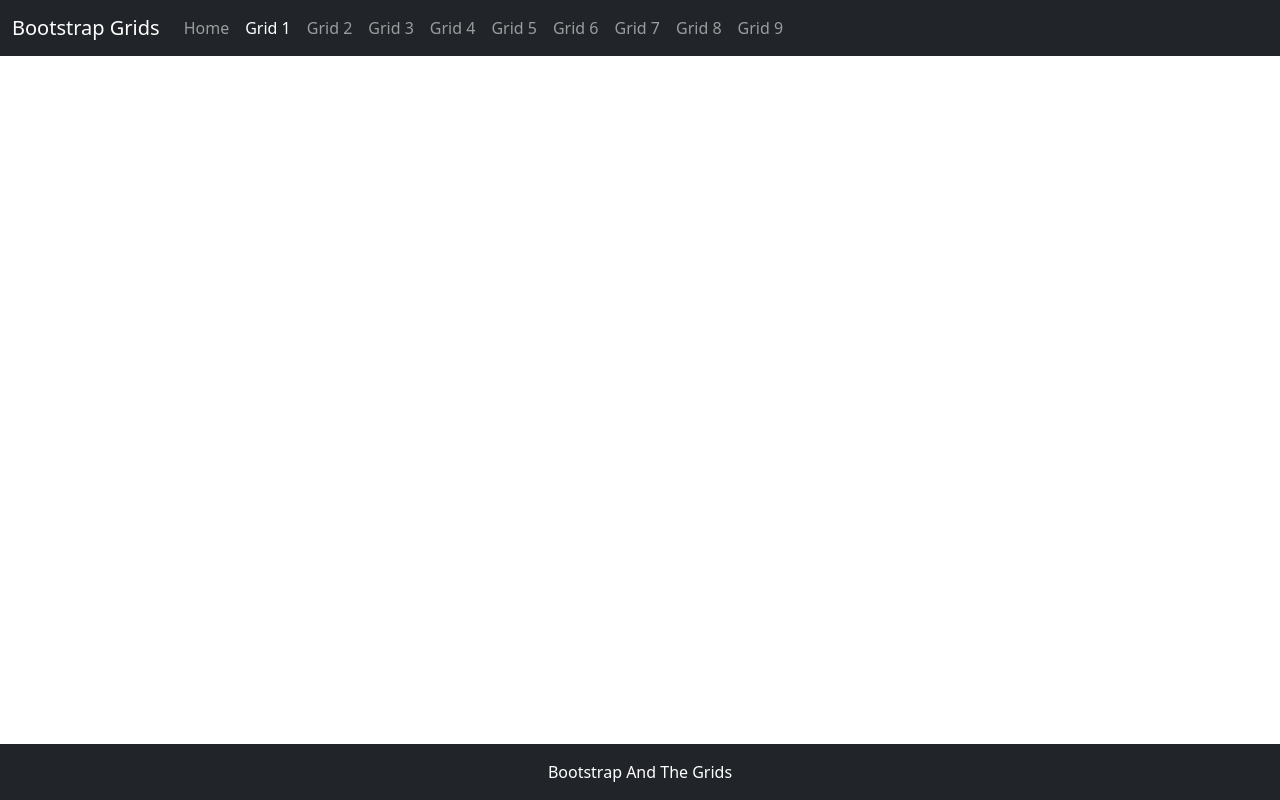
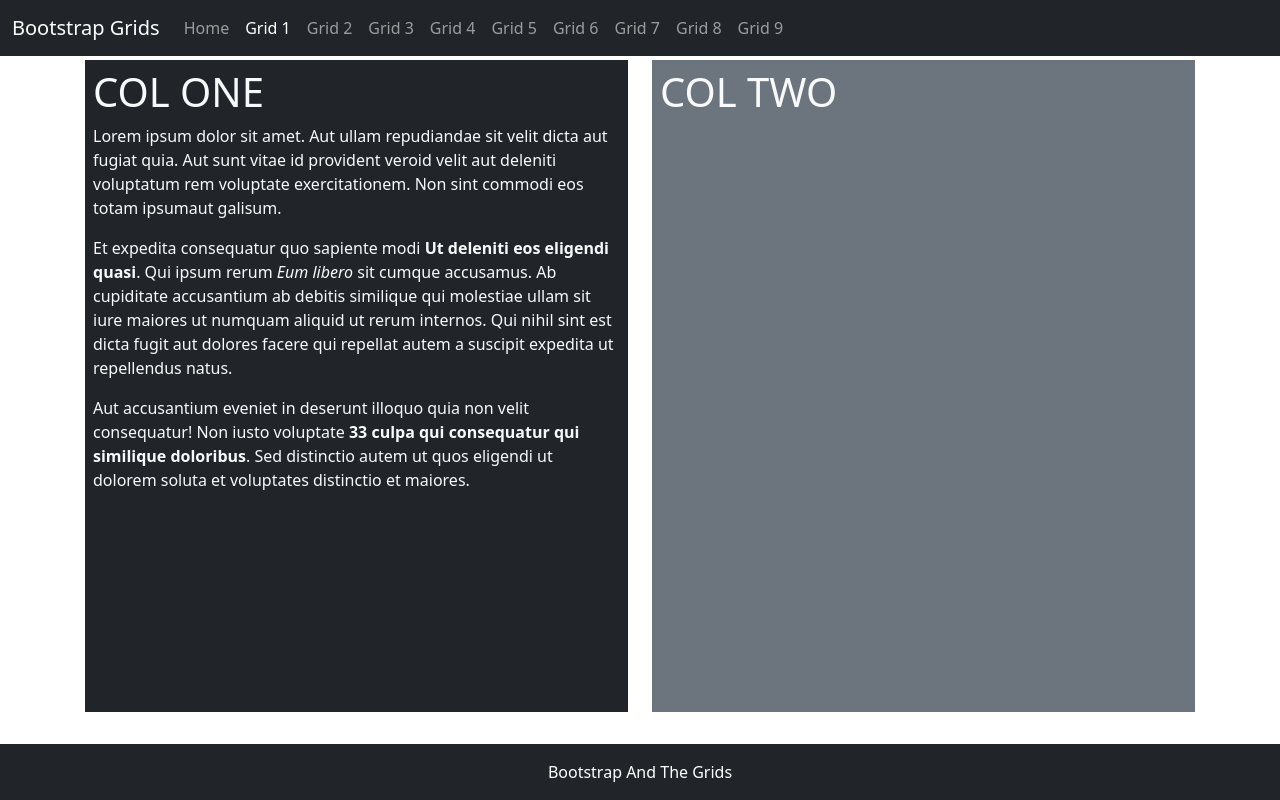
Before and after one commit to denise626/BootstrapAndTheGrids, a plain HTML site: page Grid1.html in a window 1280 px wide. Drawn offline with nearby package versions, Linux system fonts and the light colour scheme.

Commit message:
added columns
Added two columns to Grid 1

```diff
--- a/Grid1.html
+++ b/Grid1.html
@@ -62,9 +62,24 @@
 </nav>
 
     <main class="flex-shrink-0">
-       <div class="container">
+       <div class="container h-100 minHeight">
+           <div class="row row-cols-1 row-cols-md-2 gy-2 h-100">
+               <div class="col">
+                    <div class="bg-dark text-light h-100 p-2">
+                        <h1>COL ONE</h1>
+                        <p>Lorem ipsum dolor sit amet. Aut ullam repudiandae sit velit dicta aut fugiat quia. Aut sunt vitae id provident veroid velit aut deleniti voluptatum rem voluptate exercitationem. Non sint commodi eos totam ipsumaut galisum. </p><p>Et expedita consequatur quo sapiente modi <strong>Ut deleniti eos eligendi quasi</strong>. Qui ipsum rerum <em>Eum libero</em> sit cumque accusamus. Ab cupiditate accusantium ab debitis similique qui molestiae ullam sit iure maiores ut numquam aliquid ut rerum internos. Qui nihil sint est dicta fugit aut dolores facere qui repellat autem a suscipit expedita ut repellendus natus. </p><p>Aut accusantium eveniet in deserunt illoquo quia non velit consequatur! Non iusto voluptate <strong>33 culpa qui consequatur  qui similique doloribus</strong>. Sed distinctio autem ut quos eligendi ut dolorem soluta et voluptates distinctio et maiores. </p>
 
-       </div>
+                    </div>
+                </div>
+                <div class="col">
+                    <div class="bg-secondary text-light h-100 p-2">
+                        <h1>COL TWO</h1>
+                    </div>
+                </div>
+            </div>
+        </div>
+
+
     </main>
     <footer class="footer mt-auto py-3 bg-dark">
         <div class="container-fluid text-center">
--- a/css/site.css
+++ b/css/site.css
@@ -18,3 +18,7 @@ main>.container {
     font-style: normal;
     color: rgb(195, 255, 0);
 }
+
+.minHeight {
+    min-height: 80vh;
+}
```
